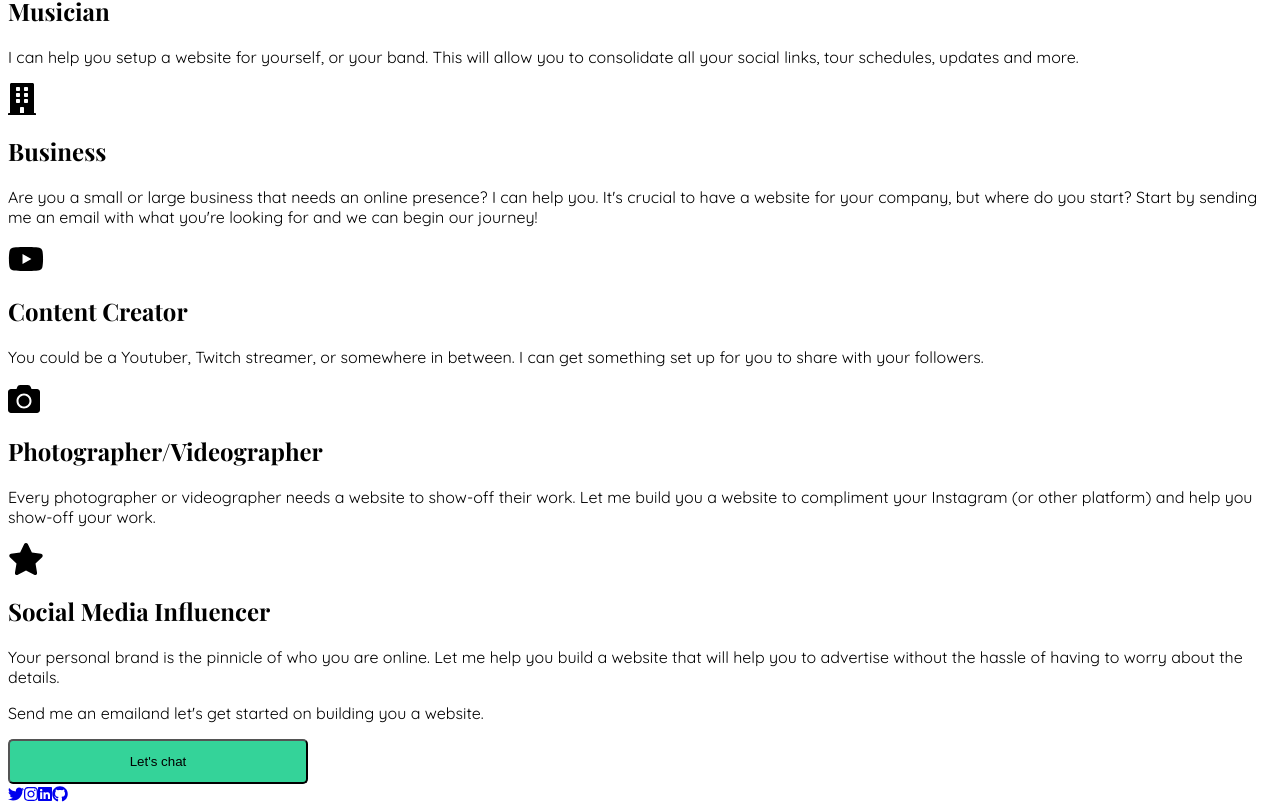
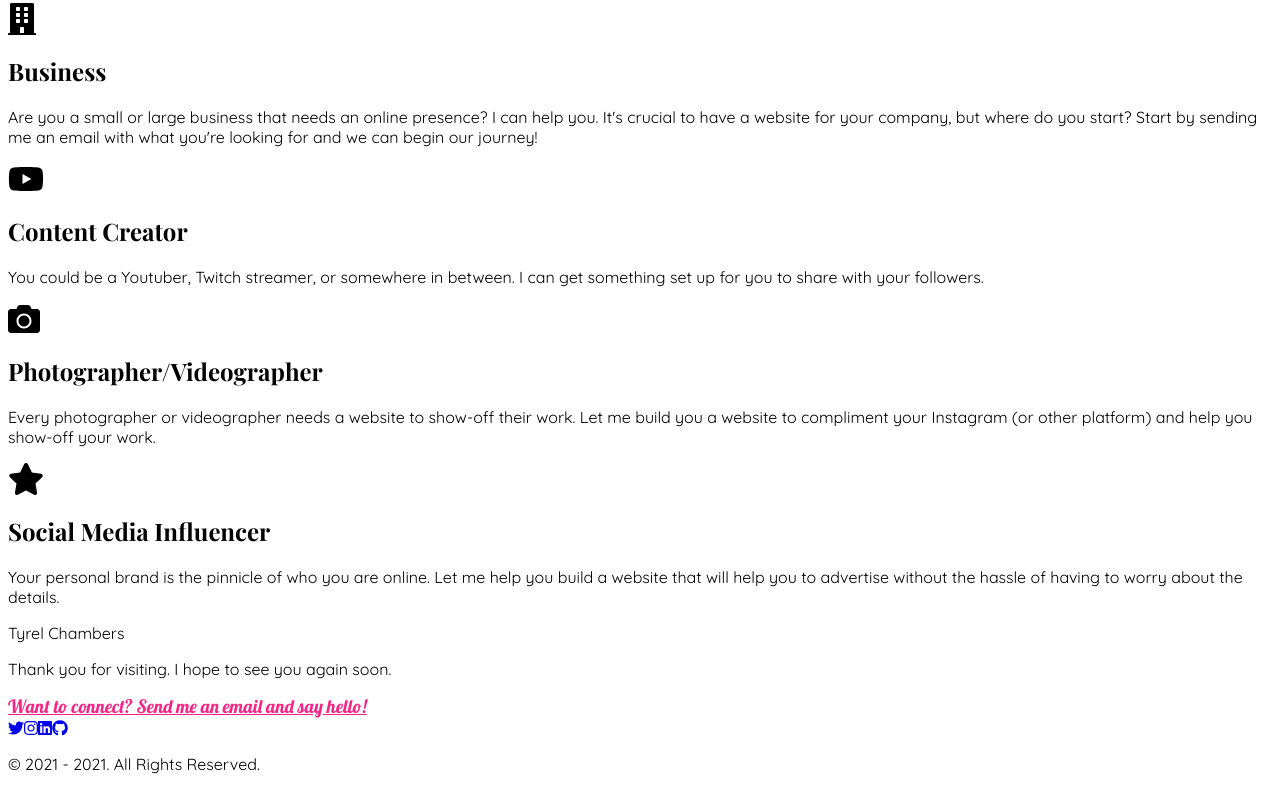
Before and after one commit to tyrelchambers/portfolio-2021, a Next.js app: page /services in a window 1280 px wide. Shown: the part 293-1105 px from the top of the page. After the commit the page ends 1083 px from the top, so only its background shows below. Built offline with nearby package versions, Linux system fonts and the light colour scheme.

Commit message:
restyle footer and links

```diff
--- a/layouts/Footer/Footer.jsx
+++ b/layouts/Footer/Footer.jsx
@@ -2,23 +2,28 @@ import React from "react";
 import { MainBtn } from "../../components/Buttons/Buttons";
 import Socials from "../../components/Socials/Socials";
 const Footer = () => {
+  const currentYear = new Date(Date.now()).getFullYear();
+  console.log(currentYear);
   return (
-    <footer className="hero relative flex flex-col items-center py-12 p-6 pb-12 bg-gray-50 mt-20">
-      <div className="max-w-screen-lg flex flex-col ">
-        <p className="text-gray-600 text-2xl font-thin text-center flex flex-col">
-          <span className="text-green-400 font-bold text-5xl">
-            Send me an email
-          </span>
-          and let's get started on building you a website.
-        </p>
-        <a
-          href="mailto:tychambers3@gmail.com?subject=Hey there!"
-          className="flex justify-center"
-        >
-          <MainBtn className="mt-12 shadow-lg w-full">Let's chat</MainBtn>
-        </a>
-        <div className="mt-20 flex justify-center">
+    <footer className="hero flex flex-col py-12 p-6 pb-12 bg-gray-50 mt-4">
+      <div className="max-w-screen-lg flex flex-col items-center ml-auto mr-auto w-full">
+        <div className="flex flex-col items-center">
+          <p className="text-2xl mb-2 font-bold">Tyrel Chambers</p>
+          <p className="text-gray-700">
+            Thank you for visiting. I hope to see you again soon.
+          </p>
+          <a
+            href="mailto:tychambers3@gmail.com?subject=Hey There!"
+            className="styled-link mt-6"
+          >
+            Want to connect? Send me an email and say hello!
+          </a>
+        </div>
+        <div className="mt-10 flex flex-col items-center w-full">
           <Socials />
+          <p className="font-thin text-gray-600 text-sm mt-6">
+            © 2021 - {currentYear}. All Rights Reserved.
+          </p>
         </div>
       </div>
     </footer>
--- a/pages/about.jsx
+++ b/pages/about.jsx
@@ -4,6 +4,7 @@ import styles from "../styles/headings.module.css";
 import Hero from "../components/Hero/Hero";
 import Wrapper from "../layouts/Wrapper/Wrapper";
 import Footer from "../layouts/Footer/Footer";
+import NavLink from "../components/NavLink/NavLink";
 const about = () => {
   return (
     <Wrapper>
@@ -14,7 +15,10 @@ const about = () => {
           name="description"
           content="I'm a web developer from Peterborough, Ontario. I can work on design and full-stack applications."
         />
-
+        <link
+          href="https://fonts.googleapis.com/css2?family=Playfair+Display:wght@400;700&family=Quicksand:wght@400;700&family=Lobster&family=Roboto:wght@300;400;700;900&display=swap"
+          rel="stylesheet"
+        ></link>
         <link rel="preconnect" href="https://fonts.googleapis.com" />
         <link rel="preconnect" href="https://fonts.gstatic.com" />
         <link
@@ -53,12 +57,12 @@ const about = () => {
             <p className="text-gray-500 mt-4 font-thin max-w-2xl text-lg">
               Aside from programming, I enjoy making Youtube videos for my
               narration channel{" "}
-              <a
+              <NavLink
                 href="https://youtube.com/storiesaftermidnight"
-                className="text-blue-400"
+                className="styled-link"
               >
                 Stories After Midnight
-              </a>
+              </NavLink>
               . I also enjoy playing video games with my friends and strumming
               on my guitar. I'm a big fan of the outdoors.
             </p>
--- a/pages/blog/[slug].jsx
+++ b/pages/blog/[slug].jsx
@@ -7,7 +7,8 @@ import Wrapper from "../../layouts/Wrapper/Wrapper";
 import Hero from "../../components/Hero/Hero";
 import { MDXRemote } from "next-mdx-remote";
 import { serialize } from "next-mdx-remote/serialize";
-
+import Footer from "../../layouts/Footer/Footer";
+import NavLink from "../../components/NavLink/NavLink";
 const post = ({ source, frontmatter }) => {
   return (
     <Wrapper>
@@ -18,7 +19,7 @@ const post = ({ source, frontmatter }) => {
         <link rel="preconnect" href="https://fonts.gstatic.com" />
 
         <link
-          href="https://fonts.googleapis.com/css2?family=Playfair+Display:wght@400;700&family=Quicksand:wght@300;400;600;700&family=Roboto:wght@300;400;700;900&display=swap"
+          href="https://fonts.googleapis.com/css2?family=Playfair+Display:wght@400;700&family=Quicksand:wght@400;700&family=Lobster&family=Roboto:wght@300;400;700;900&display=swap"
           rel="stylesheet"
         ></link>
         <script
@@ -54,6 +55,27 @@ const post = ({ source, frontmatter }) => {
       <article className="prose ml-auto mr-auto mt-10 prose-blue w-full">
         <MDXRemote {...source} />
       </article>
+      <section className="bg-gray-800 p-4 rounded-lg mt-20">
+        <div className="max-w-screen-lg w-full ml-auto mr-auto">
+          <p className="text-gray-100 text-xl font-bold">
+            Did you enjoy this article?
+          </p>
+          <p className="text-gray-300">
+            Check out these awesome{" "}
+            <NavLink href="/resources" className="styled-link">
+              resources
+            </NavLink>{" "}
+            and follow me on{" "}
+            <NavLink
+              href="https://twitter.com/imtyrelchambers"
+              className="styled-link"
+            >
+              Twitter!
+            </NavLink>
+          </p>
+        </div>
+      </section>
+      <Footer />
     </Wrapper>
   );
 };
--- a/pages/index.jsx
+++ b/pages/index.jsx
@@ -74,9 +74,10 @@ export default function Home() {
         <link rel="preconnect" href="https://fonts.googleapis.com" />
         <link rel="preconnect" href="https://fonts.gstatic.com" />
         <link
-          href="https://fonts.googleapis.com/css2?family=Playfair+Display:wght@400;700&family=Quicksand:wght@400;700&family=Roboto:wght@300;400;700;900&display=swap"
+          href="https://fonts.googleapis.com/css2?family=Playfair+Display:wght@400;700&family=Quicksand:wght@400;700&family=Lobster&family=Roboto:wght@300;400;700;900&display=swap"
           rel="stylesheet"
         ></link>
+
         <meta
           name="description"
           content="Web developer from Peterborough, Ontario. Let's connect!"
--- a/pages/resources.jsx
+++ b/pages/resources.jsx
@@ -29,6 +29,7 @@ import {
   faServer,
 } from "@fortawesome/free-solid-svg-icons";
 import Tile from "../components/Tile/Tile";
+import Footer from "../layouts/Footer/Footer";
 
 const resources = () => {
   return (
@@ -39,6 +40,10 @@ const resources = () => {
           name="description"
           content="Creator resources that've helped me"
         />
+        <link
+          href="https://fonts.googleapis.com/css2?family=Playfair+Display:wght@400;700&family=Quicksand:wght@400;700&family=Lobster&family=Roboto:wght@300;400;700;900&display=swap"
+          rel="stylesheet"
+        ></link>
       </Head>
       <Hero>
         <h1 className="text-7xl font-thin text-gray-200 max-w-3xl hero-title mt-10">
@@ -174,6 +179,7 @@ const resources = () => {
           </div>
         </section>
       </main>
+      <Footer />
     </Wrapper>
   );
 };
--- a/pages/services.jsx
+++ b/pages/services.jsx
@@ -20,12 +20,13 @@ const services = () => {
           name="description"
           content="I can help you build your online presence if you're a small business, photopgraher/videographer, content creator, or musician."
         />
+
         <link rel="icon" href="/favicon.ico" />
 
         <link rel="preconnect" href="https://fonts.googleapis.com" />
         <link rel="preconnect" href="https://fonts.gstatic.com" />
         <link
-          href="https://fonts.googleapis.com/css2?family=Playfair+Display:wght@400;700&family=Quicksand:wght@400;700&family=Roboto:wght@300;400;700;900&display=swap"
+          href="https://fonts.googleapis.com/css2?family=Playfair+Display:wght@400;700&family=Quicksand:wght@400;700&family=Lobster&family=Roboto:wght@300;400;700;900&display=swap"
           rel="stylesheet"
         ></link>
       </Head>
--- a/styles/global.css
+++ b/styles/global.css
@@ -1,5 +1,9 @@
 :root {
   --green-500: rgb(16, 185, 129);
+}
+
+body {
+  font-family: "Quicksand", sans-serif;
 }
 
 h1,
@@ -15,14 +19,13 @@ h2 a {
   font-family: "Playfair Display", serif;
 }
 
-p,
-a {
+p {
   font-family: "Quicksand", sans-serif;
   font-weight: 400;
 }
 
 .link {
-  display: flex;
+  display: inline-flex;
   transition: all 0.2s ease;
 }
 
@@ -126,6 +129,16 @@ a {
   transition: all 0.2s ease;
 }
 
+.styled-link {
+  font-family: "Lobster", cursive !important;
+  color: #f72585;
+  font-size: 1.15em;
+}
+
+.styled-link:hover {
+  text-decoration: underline;
+}
+
 @media screen and (min-width: 426px) {
   .mobile-nav-wrapper {
     max-width: 400px;
```
Also changed, not shown: pages/api/articlesViews.js (added).
